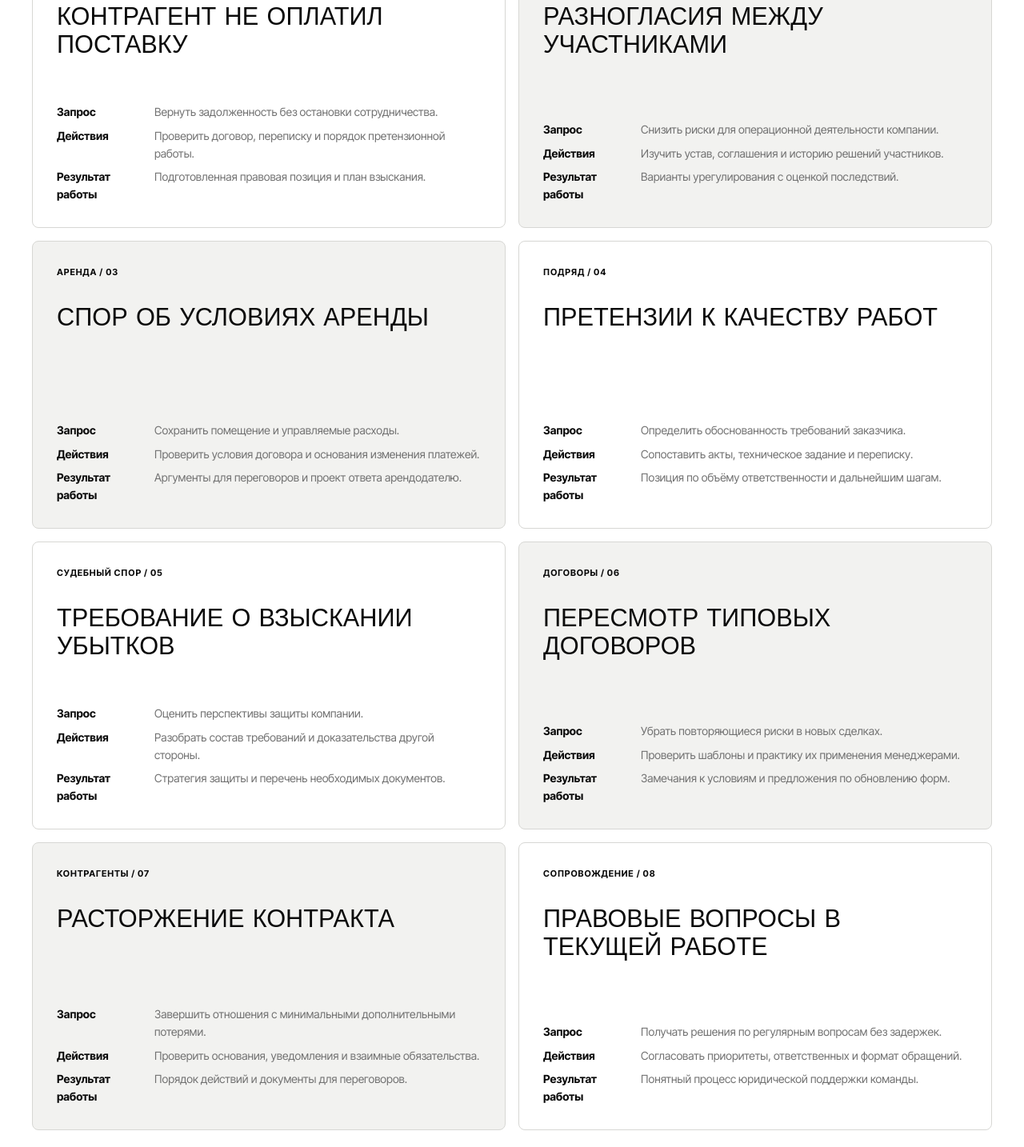
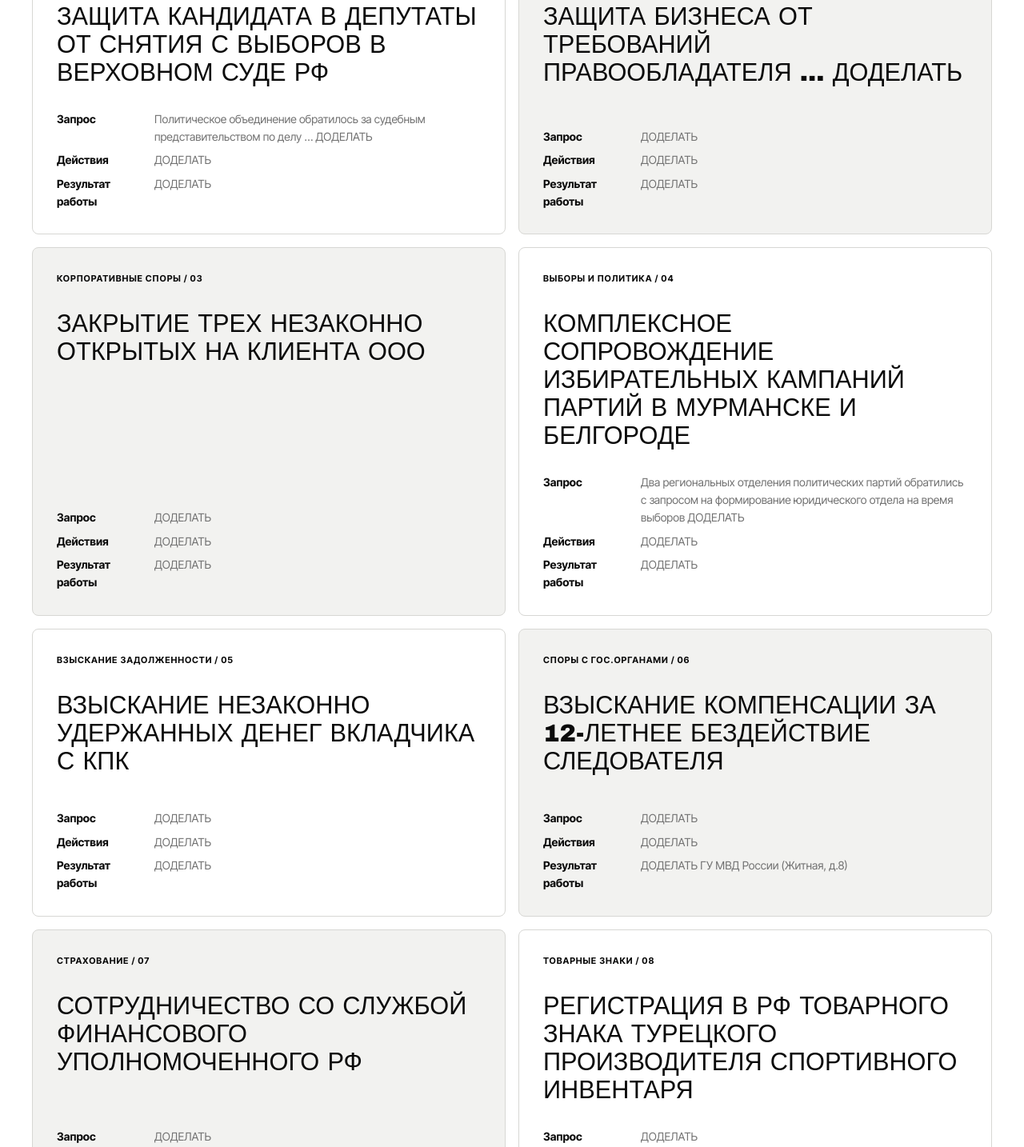
Before and after one commit to legalstandart/legalstandart.github.io, a plain HTML site: page cases.html in a window 1280 px wide. Shown: the part 1049-2483 px from the top of the page at 80% size. Drawn offline with Linux system fonts and the light colour scheme.

Commit message:
Update cases.html

```diff
--- a/cases.html
+++ b/cases.html
@@ -15,14 +15,16 @@
   <section class="page-hero cut-bottom"><div class="container"><span class="eyebrow">ПРАКТИКА / 01</span><h1>КЕЙСЫ<span class="hero-period">.</span></h1><div class="page-hero-bottom"><p>Как строится работа по типовым задачам бизнеса. Примеры ниже иллюстрируют подход и не являются описанием подтверждённых дел агентства.</p><a class="button button-light" href="#consultation">Записаться на приём <span aria-hidden="true">↗</span></a></div></div></section>
   <section class="section cases-section"><div class="container"><div class="section-head"><span class="section-label">08 / СЦЕНАРИЕВ РАБОТЫ</span><h2 class="section-title">ОТ ЗАПРОСА<br>К ДЕЙСТВИЮ</h2><p>Каждый проект начинается с изучения документов и оценки перспектив. Конкретный результат зависит от обстоятельств дела.</p></div>
     <div class="case-grid">
-      <article class="case-card"><span class="eyebrow">ДОГОВОРНЫЙ СПОР / 01</span><h3>КОНТРАГЕНТ НЕ ОПЛАТИЛ ПОСТАВКУ</h3><dl><dt>Запрос</dt><dd>Вернуть задолженность без остановки сотрудничества.</dd><dt>Действия</dt><dd>Проверить договор, переписку и порядок претензионной работы.</dd><dt>Результат работы</dt><dd>Подготовленная правовая позиция и план взыскания.</dd></dl></article>
-      <article class="case-card"><span class="eyebrow">КОРПОРАТИВНОЕ ПРАВО / 02</span><h3>РАЗНОГЛАСИЯ МЕЖДУ УЧАСТНИКАМИ</h3><dl><dt>Запрос</dt><dd>Снизить риски для операционной деятельности компании.</dd><dt>Действия</dt><dd>Изучить устав, соглашения и историю решений участников.</dd><dt>Результат работы</dt><dd>Варианты урегулирования с оценкой последствий.</dd></dl></article>
-      <article class="case-card"><span class="eyebrow">АРЕНДА / 03</span><h3>СПОР ОБ УСЛОВИЯХ АРЕНДЫ</h3><dl><dt>Запрос</dt><dd>Сохранить помещение и управляемые расходы.</dd><dt>Действия</dt><dd>Проверить условия договора и основания изменения платежей.</dd><dt>Результат работы</dt><dd>Аргументы для переговоров и проект ответа арендодателю.</dd></dl></article>
-      <article class="case-card"><span class="eyebrow">ПОДРЯД / 04</span><h3>ПРЕТЕНЗИИ К КАЧЕСТВУ РАБОТ</h3><dl><dt>Запрос</dt><dd>Определить обоснованность требований заказчика.</dd><dt>Действия</dt><dd>Сопоставить акты, техническое задание и переписку.</dd><dt>Результат работы</dt><dd>Позиция по объёму ответственности и дальнейшим шагам.</dd></dl></article>
-      <article class="case-card"><span class="eyebrow">СУДЕБНЫЙ СПОР / 05</span><h3>ТРЕБОВАНИЕ О ВЗЫСКАНИИ УБЫТКОВ</h3><dl><dt>Запрос</dt><dd>Оценить перспективы защиты компании.</dd><dt>Действия</dt><dd>Разобрать состав требований и доказательства другой стороны.</dd><dt>Результат работы</dt><dd>Стратегия защиты и перечень необходимых документов.</dd></dl></article>
-      <article class="case-card"><span class="eyebrow">ДОГОВОРЫ / 06</span><h3>ПЕРЕСМОТР ТИПОВЫХ ДОГОВОРОВ</h3><dl><dt>Запрос</dt><dd>Убрать повторяющиеся риски в новых сделках.</dd><dt>Действия</dt><dd>Проверить шаблоны и практику их применения менеджерами.</dd><dt>Результат работы</dt><dd>Замечания к условиям и предложения по обновлению форм.</dd></dl></article>
-      <article class="case-card"><span class="eyebrow">КОНТРАГЕНТЫ / 07</span><h3>РАСТОРЖЕНИЕ КОНТРАКТА</h3><dl><dt>Запрос</dt><dd>Завершить отношения с минимальными дополнительными потерями.</dd><dt>Действия</dt><dd>Проверить основания, уведомления и взаимные обязательства.</dd><dt>Результат работы</dt><dd>Порядок действий и документы для переговоров.</dd></dl></article>
-      <article class="case-card"><span class="eyebrow">СОПРОВОЖДЕНИЕ / 08</span><h3>ПРАВОВЫЕ ВОПРОСЫ В ТЕКУЩЕЙ РАБОТЕ</h3><dl><dt>Запрос</dt><dd>Получать решения по регулярным вопросам без задержек.</dd><dt>Действия</dt><dd>Согласовать приоритеты, ответственных и формат обращений.</dd><dt>Результат работы</dt><dd>Понятный процесс юридической поддержки команды.</dd></dl></article>
+      <article class="case-card"><span class="eyebrow">ВЫБОРЫ И ПОЛИТИКА / 01</span><h3>ЗАЩИТА КАНДИДАТА В ДЕПУТАТЫ ОТ СНЯТИЯ С ВЫБОРОВ В ВЕРХОВНОМ СУДЕ РФ</h3><dl><dt>Запрос</dt><dd>Политическое объединение обратилось за судебным представительством по делу … ДОДЕЛАТЬ</dd><dt>Действия</dt><dd>ДОДЕЛАТЬ</dd><dt>Результат работы</dt><dd>ДОДЕЛАТЬ</dd></dl></article>
+      <article class="case-card"><span class="eyebrow">IP - СПОРЫ / 02</span><h3>ЗАЩИТА БИЗНЕСА ОТ ТРЕБОВАНИЙ ПРАВООБЛАДАТЕЛЯ … ДОДЕЛАТЬ</h3><dl><dt>Запрос</dt><dd>ДОДЕЛАТЬ</dd><dt>Действия</dt><dd>ДОДЕЛАТЬ</dd><dt>Результат работы</dt><dd>ДОДЕЛАТЬ</dd></dl></article>
+      <article class="case-card"><span class="eyebrow">КОРПОРАТИВНЫЕ СПОРЫ / 03</span><h3>ЗАКРЫТИЕ ТРЕХ НЕЗАКОННО ОТКРЫТЫХ НА КЛИЕНТА ООО</h3><dl><dt>Запрос</dt><dd>ДОДЕЛАТЬ</dd><dt>Действия</dt><dd>ДОДЕЛАТЬ</dd><dt>Результат работы</dt><dd>ДОДЕЛАТЬ</dd></dl></article>
+      <article class="case-card"><span class="eyebrow">ВЫБОРЫ И ПОЛИТИКА / 04</span><h3>КОМПЛЕКСНОЕ СОПРОВОЖДЕНИЕ ИЗБИРАТЕЛЬНЫХ КАМПАНИЙ ПАРТИЙ В МУРМАНСКЕ И БЕЛГОРОДЕ</h3><dl><dt>Запрос</dt><dd>Два региональных отделения политических партий обратились с запросом на формирование юридического отдела на время выборов ДОДЕЛАТЬ</dd><dt>Действия</dt><dd>ДОДЕЛАТЬ</dd><dt>Результат работы</dt><dd>ДОДЕЛАТЬ</dd></dl></article>
+      <article class="case-card"><span class="eyebrow">ВЗЫСКАНИЕ ЗАДОЛЖЕННОСТИ / 05</span><h3>ВЗЫСКАНИЕ НЕЗАКОННО УДЕРЖАННЫХ ДЕНЕГ ВКЛАДЧИКА С КПК</h3><dl><dt>Запрос</dt><dd>ДОДЕЛАТЬ</dd><dt>Действия</dt><dd>ДОДЕЛАТЬ</dd><dt>Результат работы</dt><dd>ДОДЕЛАТЬ</dd></dl></article>
+      <article class="case-card"><span class="eyebrow">СПОРЫ С ГОС.ОРГАНАМИ / 06</span><h3>ВЗЫСКАНИЕ КОМПЕНСАЦИИ ЗА 12-ЛЕТНЕЕ БЕЗДЕЙСТВИЕ СЛЕДОВАТЕЛЯ</h3><dl><dt>Запрос</dt><dd>ДОДЕЛАТЬ</dd><dt>Действия</dt><dd>ДОДЕЛАТЬ</dd><dt>Результат работы</dt><dd>ДОДЕЛАТЬ ГУ МВД России (Житная, д.8)</dd></dl></article>
+      <article class="case-card"><span class="eyebrow">СТРАХОВАНИЕ / 07</span><h3>СОТРУДНИЧЕСТВО СО СЛУЖБОЙ ФИНАНСОВОГО УПОЛНОМОЧЕННОГО РФ</h3><dl><dt>Запрос</dt><dd>ДОДЕЛАТЬ</dd><dt>Действия</dt><dd>ДОДЕЛАТЬ</dd><dt>Результат работы</dt><dd>ДОДЕЛАТЬ</dd></dl></article>
+      <article class="case-card"><span class="eyebrow">ТОВАРНЫЕ ЗНАКИ / 08</span><h3>РЕГИСТРАЦИЯ В РФ ТОВАРНОГО ЗНАКА ТУРЕЦКОГО ПРОИЗВОДИТЕЛЯ СПОРТИВНОГО ИНВЕНТАРЯ</h3><dl><dt>Запрос</dt><dd>ДОДЕЛАТЬ</dd><dt>Действия</dt><dd>ДОДЕЛАТЬ</dd><dt>Результат работы</dt><dd>ДОДЕЛАТЬ</dd></dl></article>
+      <article class="case-card"><span class="eyebrow">ВЫБОРЫ И ПОЛИТИКА / 08</span><h3>СОПРОВОЖДЕНИЕ КАНДИДАТОВ НА ВЫБОРАХ В АРХАНГЕЛЬСКЕ, БРЯНСКЕ, КРАСНОДАРЕ, МОСКВЕ И ПЕТЕРБУРГЕ</h3><dl><dt>Запрос</dt><dd>Требовалось «с нуля» сформировать юридические отделы из числа местных специалистов, обеспечить сопровождение выборов «под ключ» ДОДЕЛАТЬ</dd><dt>Действия</dt><dd>ДОДЕЛАТЬ</dd><dt>Результат работы</dt><dd>Кандидаты выдвинуты и зарегистрированы, завершили электоральный цикл; сформированные юридические отделы продолжили самостоятельную работу после выборов ДОДЕЛАТЬ</dd></dl></article>
+
     </div>
   </div></section>
   <section class="section contact-section section-muted" id="consultation"><div class="container contact-layout"><div><span class="section-label">ОБСУДИТЬ ВАШ СЛУЧАЙ</span><h2 class="section-title">НАЧНЁМ С<br>ВАШЕЙ ЗАДАЧИ</h2><p>Расскажите, что произошло и какие документы уже есть. Форма подготовит письмо в вашем почтовом приложении.</p></div><form class="contact-form" data-mail-form><div class="form-row"><label>Ваше имя <input name="name" autocomplete="name" required></label><label>Телефон <input name="phone" type="tel" autocomplete="tel" required></label></div><label>Email <input name="email" type="email" autocomplete="email" required></label><label>Кратко суть вопроса <textarea name="question" rows="4" required></textarea></label><label class="file-field">Прикрепить файл <input name="file" type="file" accept=".pdf,.doc,.docx,.jpg,.jpeg,.png"><span class="file-name">Файл не выбран</span></label><p class="form-note">Файл потребуется добавить к письму вручную. Контактный email агентства необходимо подтвердить перед запуском сайта.</p><button class="button button-dark" type="submit">Подготовить письмо <span aria-hidden="true">↗</span></button></form></div></section>
```
